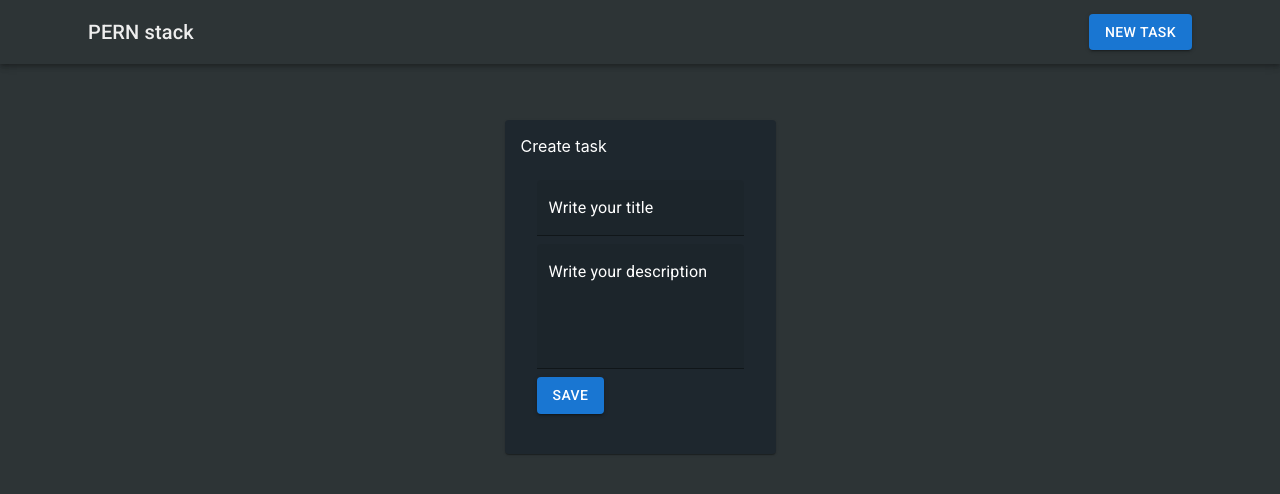
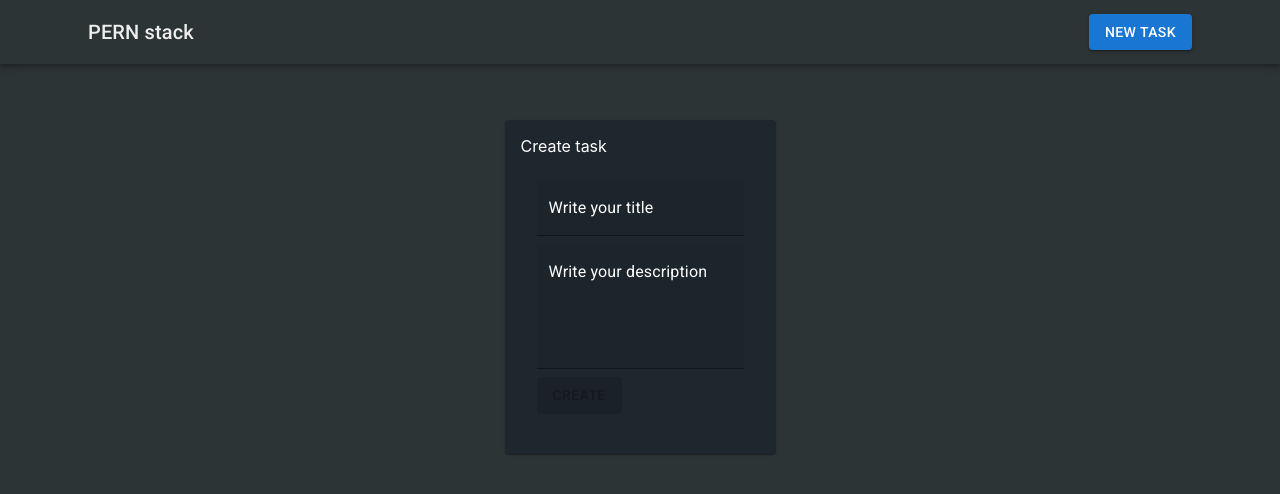
Before and after one commit to MarcosSilvaG/front-TodoList, a React (Create React App) app: page /task/new in a window 1280 px wide. Shown: the top 494 px of the page. Built offline with nearby package versions, Linux system fonts and the light colour scheme.

Commit message:
adding circular progress to slow network connection

```diff
--- a/src/components/TaskForm.js
+++ b/src/components/TaskForm.js
@@ -2,6 +2,7 @@ import {
 	Button,
 	Card,
 	CardContent,
+	CircularProgress,
 	Grid,
 	TextField,
 	Typography,
@@ -15,11 +16,14 @@ export default function TaskForm() {
         title:"",
         description:"",
     })
-
+    const  [loading, setLoading] = useState(false);
     const navigate = useNavigate()
 
     const handleSubmit =  async (event) => {
         event.preventDefault();
+
+        setLoading(true)
+
         const response = await fetch("http://localhost:4000/tasks", {
                 method:"POST",
                 body: JSON.stringify(task),
@@ -27,6 +31,7 @@ export default function TaskForm() {
         })
         const data = await response.json()
         navigate("/")
+        setLoading(false)
     }
 
     const handleChange = (event) => {
@@ -83,8 +88,12 @@ export default function TaskForm() {
 								variant="contained"
 								color="primary"
 								type="submit"
+                                disabled={!task.title || !task.description}
 							>
-								Save
+								{loading ? <CircularProgress
+                                    color="inherit"
+                                    size={24}
+                                /> :  "Create"}
 							</Button>
 						</form>
 					</CardContent>
```
